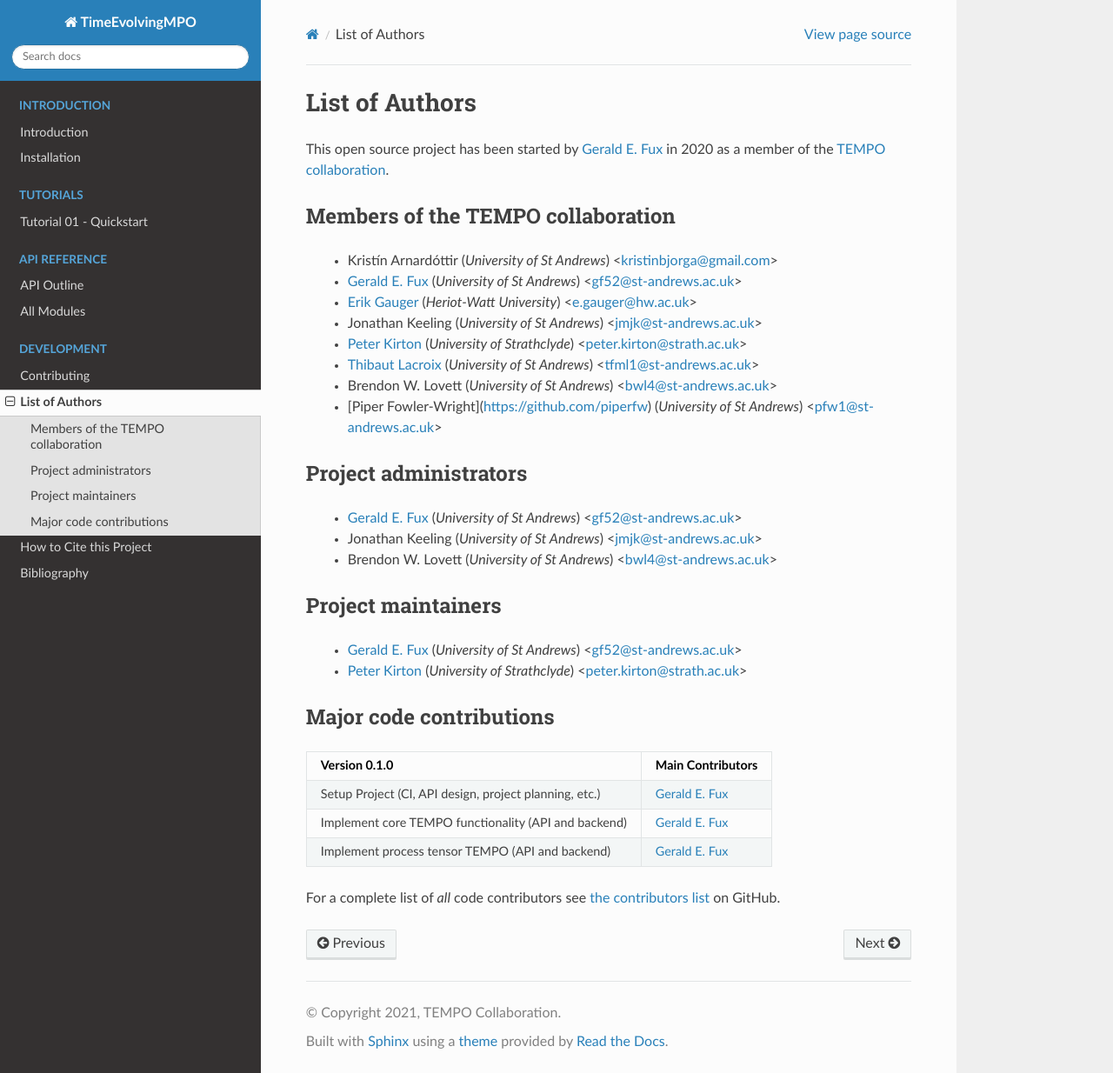
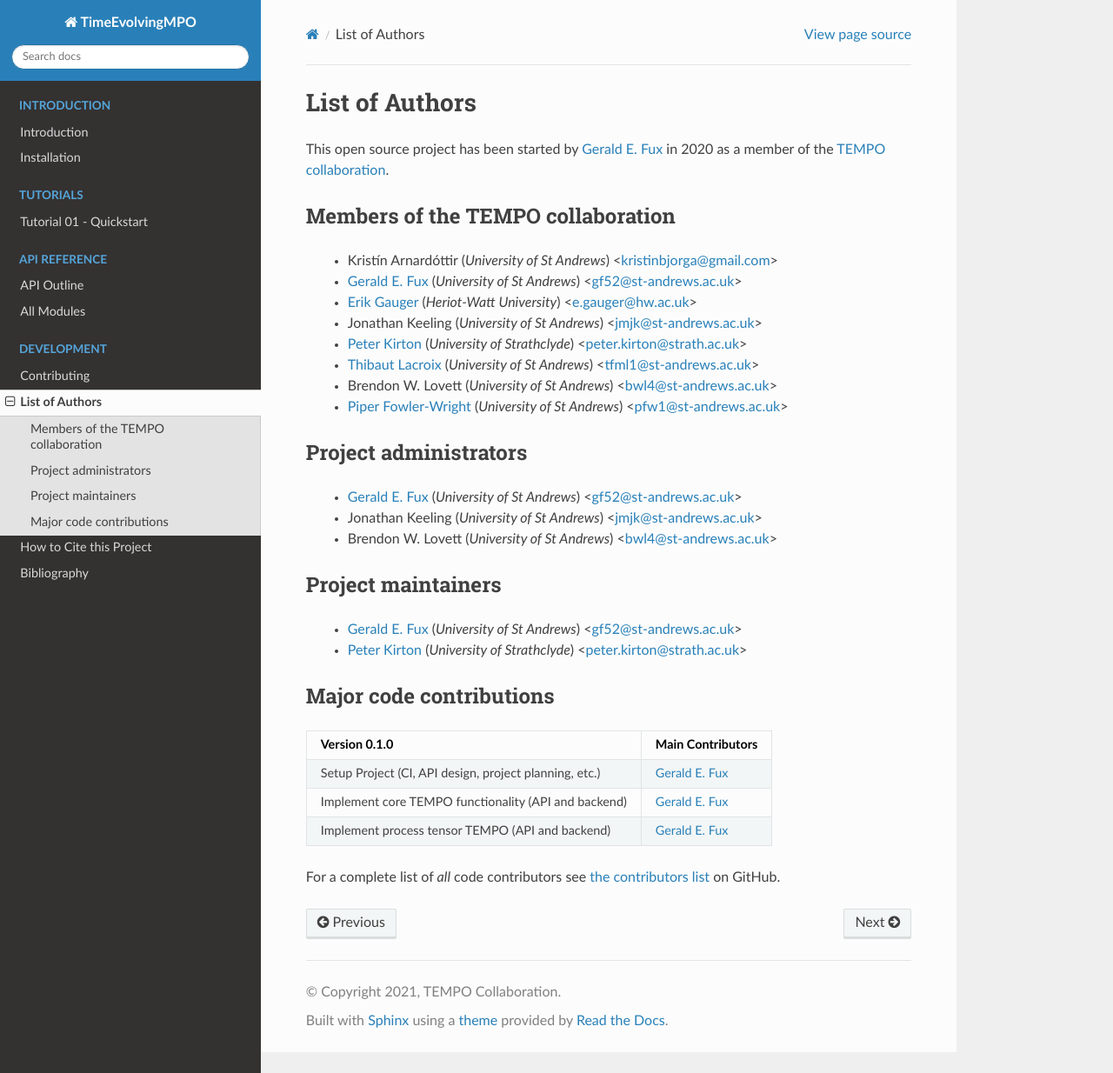
Before and after one commit to tempoCollaboration/OQuPy, a Sphinx documentation site: the page built from docs/pages/authors.rst, in a window 1280 px wide and 1234 px high. Shown: the whole window at 87% size. Built offline with Sphinx 7.4.7 and the Read the Docs theme 2.0.0, drawn with Linux system fonts in a browser that asks for light colours.

Commit message:
credit 2

```diff
--- a/docs/pages/authors.rst
+++ b/docs/pages/authors.rst
@@ -15,7 +15,7 @@ Members of the TEMPO collaboration
   - `Peter Kirton <https://github.com/peterkirton>`_ (*University of Strathclyde*) <peter.kirton@strath.ac.uk>
   - `Thibaut Lacroix <https://github.com/tfmlaX>`_ (*University of St Andrews*) <tfml1@st-andrews.ac.uk>
   - Brendon W. Lovett (*University of St Andrews*) <bwl4@st-andrews.ac.uk>
-  - [Piper Fowler-Wright](https://github.com/piperfw) (*University of St Andrews*) <pfw1@st-andrews.ac.uk>
+  - `Piper Fowler-Wright <https://github.com/piperfw>`_ (*University of St Andrews*) <pfw1@st-andrews.ac.uk>
 
 
 Project administrators
```
